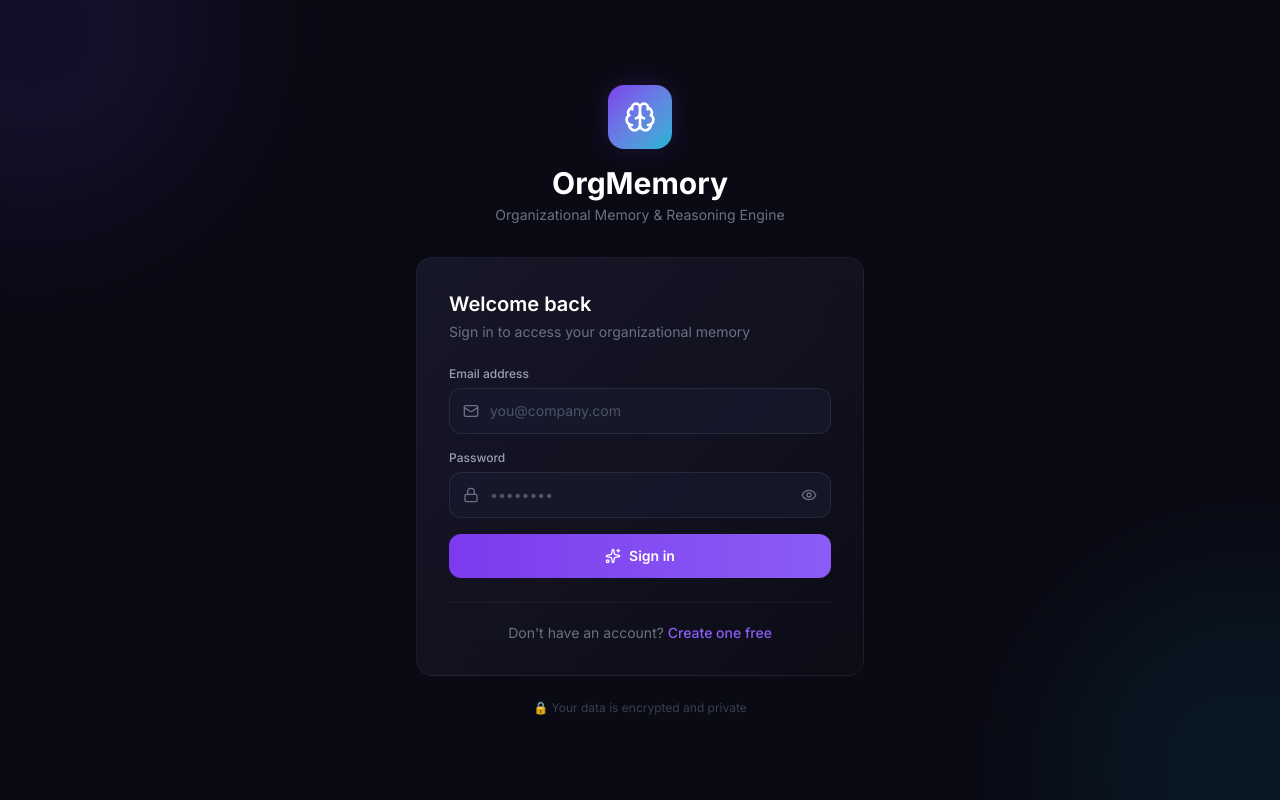
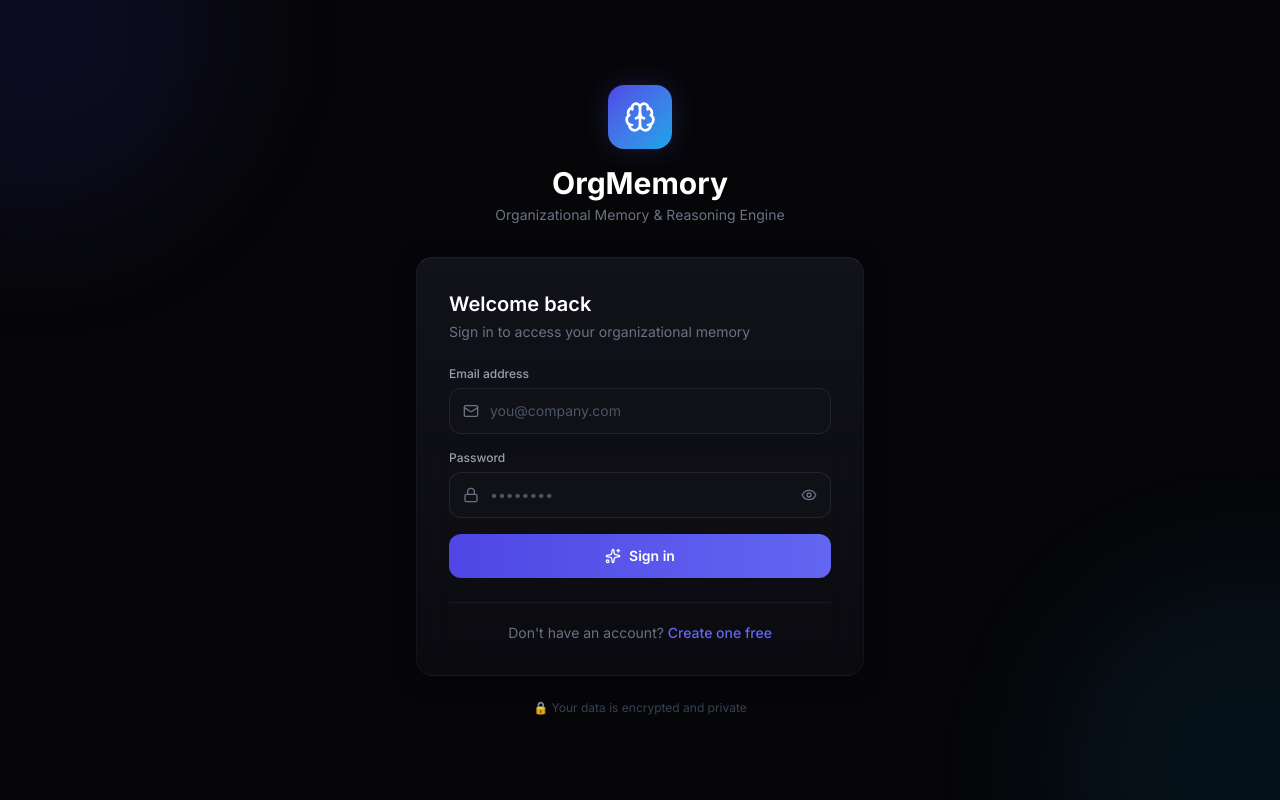
Before and after one commit to 2403031560033-art/SunHacks_P4, a React (Vite) app in the folder frontend/: page /login in a window 1280 px wide. Built offline with nearby package versions, Linux system fonts and the light colour scheme; no server answers.

Commit message:
Complete Enterprise Obsidian Glass UI/UX redesign

```diff
--- a/frontend/src/components/Topbar.jsx
+++ b/frontend/src/components/Topbar.jsx
@@ -37,7 +37,7 @@ export default function Topbar() {
             value={searchQuery}
             onChange={(e) => setSearchQuery(e.target.value)}
             placeholder="Search decisions, documents, or ask a question..."
-            className="w-full pl-10 pr-4 py-2.5 bg-dark-700/80 border border-white/5 rounded-xl text-sm text-gray-300 placeholder-gray-600 focus:outline-none focus:border-accent-purple/40 focus:ring-1 focus:ring-accent-purple/20 transition-all"
+            className="w-full pl-10 pr-4 py-2.5 bg-dark-700/40 border border-white/5 rounded-xl text-sm text-gray-200 placeholder-gray-500 focus:outline-none focus:border-accent-purple/40 focus:ring-1 focus:ring-accent-purple/20 transition-all interactive-element"
           />
         </div>
       </form>
--- a/frontend/src/index.css
+++ b/frontend/src/index.css
@@ -1,24 +1,28 @@
 @import "tailwindcss";
 
-/* ── Tailwind v4 Custom Theme ── */
+/* ── Tailwind v4 Custom Theme: Enterprise Obsidian Glass ── */
 @theme {
-  --color-dark-900: #0a0a14;
-  --color-dark-800: #0f0f1a;
-  --color-dark-700: #1a1a2e;
-  --color-dark-600: #252540;
-  --color-dark-500: #2d2d4a;
-  --color-dark-400: #3d3d5c;
+  /* Obsidian darks */
+  --color-dark-900: #060609;
+  --color-dark-800: #0a0a0f;
+  --color-dark-700: #12121a;
+  --color-dark-600: #1a1b26;
+  --color-dark-500: #24283b;
+  --color-dark-400: #414868;
 
-  --color-accent-purple: #7c3aed;
-  --color-accent-purple-light: #8b5cf6;
-  --color-accent-purple-glow: #7c3aed40;
-  --color-accent-teal: #06b6d4;
-  --color-accent-teal-light: #22d3ee;
+  /* Sophisticated Accents */
+  --color-accent-purple: #4f46e5; /* Indigo */
+  --color-accent-purple-light: #6366f1;
+  --color-accent-purple-glow: rgba(99, 102, 241, 0.4);
+  --color-accent-teal: #0ea5e9; /* Sky */
+  --color-accent-teal-light: #38bdf8;
   --color-accent-emerald: #10b981;
   --color-accent-amber: #f59e0b;
   --color-accent-rose: #f43f5e;
 
   --font-sans: 'Inter', ui-sans-serif, system-ui, sans-serif;
+
+  --ease-spring: cubic-bezier(0.175, 0.885, 0.32, 1.15);
 }
 
 /* ── Base Styles ── */
@@ -32,14 +36,16 @@ html {
   font-family: var(--font-sans);
   -webkit-font-smoothing: antialiased;
   -moz-osx-font-smoothing: grayscale;
+  background-color: var(--color-dark-900);
 }
 
 body {
   margin: 0;
   padding: 0;
-  background: var(--color-dark-900);
+  background: radial-gradient(100% 100% at 50% 0%, rgba(99, 102, 241, 0.08) 0%, var(--color-dark-900) 100%);
   color: #e2e8f0;
-  line-height: 1.7;
+  line-height: 1.6;
+  min-height: 100vh;
 }
 
 /* ── Scrollbar ── */
@@ -51,29 +57,43 @@ body {
   background: transparent;
 }
 ::-webkit-scrollbar-thumb {
-  background: #3d3d5c;
+  background: var(--color-dark-500);
   border-radius: 9999px;
 }
 ::-webkit-scrollbar-thumb:hover {
-  background: #7c3aed;
+  background: var(--color-accent-purple-light);
 }
 
-/* ── Glass Card ── */
+/* ── Premium Glass Card ── */
 .glass-card {
-  background: linear-gradient(135deg, rgba(26, 26, 46, 0.8), rgba(15, 15, 26, 0.6));
-  border: 1px solid rgba(255, 255, 255, 0.06);
-  backdrop-filter: blur(20px);
+  background: linear-gradient(180deg, rgba(26, 27, 38, 0.6) 0%, rgba(18, 18, 26, 0.4) 100%);
+  backdrop-filter: blur(24px);
+  -webkit-backdrop-filter: blur(24px);
+  border: 1px solid rgba(255, 255, 255, 0.04);
+  /* Top border light reflection */
+  border-top: 1px solid rgba(255, 255, 255, 0.08);
   border-radius: 16px;
-  transition: all 0.3s ease;
+  box-shadow: 0 4px 24px -4px rgba(0, 0, 0, 0.5), inset 0 1px 0 0 rgba(255, 255, 255, 0.02);
+  transition: transform 0.4s var(--ease-spring), box-shadow 0.4s ease, border-color 0.4s ease;
 }
+
 .glass-card:hover {
-  border-color: rgba(124, 58, 237, 0.3);
-  box-shadow: 0 8px 32px rgba(124, 58, 237, 0.08);
+  border-color: rgba(99, 102, 241, 0.15);
+  box-shadow: 0 12px 40px -8px rgba(0, 0, 0, 0.6), 0 0 24px -4px rgba(99, 102, 241, 0.12), inset 0 1px 0 0 rgba(255, 255, 255, 0.05);
+  transform: translateY(-2px);
+}
+
+/* Custom interactive non-card elements */
+.interactive-element {
+  transition: all 0.3s var(--ease-spring);
+}
+.interactive-element:hover {
+  transform: scale(1.02);
 }
 
 /* ── Gradient Text ── */
 .gradient-text {
-  background: linear-gradient(135deg, #8b5cf6, #06b6d4);
+  background: linear-gradient(135deg, #a5b4fc 0%, #6366f1 100%);
   -webkit-background-clip: text;
   -webkit-text-fill-color: transparent;
   background-clip: text;
@@ -81,8 +101,8 @@ body {
 
 /* ── Pulse animation ── */
 @keyframes pulse-glow {
-  0%, 100% { box-shadow: 0 0 20px rgba(124, 58, 237, 0.15); }
-  50% { box-shadow: 0 0 40px rgba(124, 58, 237, 0.3); }
+  0%, 100% { box-shadow: 0 0 20px rgba(99, 102, 241, 0.15); }
+  50% { box-shadow: 0 0 40px rgba(99, 102, 241, 0.35); }
 }
 .pulse-glow {
   animation: pulse-glow 3s ease-in-out infinite;
@@ -92,7 +112,7 @@ body {
 @keyframes fadeInUp {
   from {
     opacity: 0;
-    transform: translateY(16px);
+    transform: translateY(12px);
   }
   to {
     opacity: 1;
@@ -100,7 +120,7 @@ body {
   }
 }
 .fade-in-up {
-  animation: fadeInUp 0.5s ease-out forwards;
+  animation: fadeInUp 0.6s cubic-bezier(0.16, 1, 0.3, 1) forwards;
 }
 
 /* ── Typing animation ── */
@@ -114,15 +134,17 @@ body {
 .typing-dot:nth-child(2) { animation-delay: 0.2s; }
 .typing-dot:nth-child(3) { animation-delay: 0.4s; }
 
-/* ── React Flow overrides ── */
+/* ── React Flow overrides (Premium) ── */
 .react-flow__node {
   border-radius: 12px !important;
   font-family: var(--font-sans) !important;
+  box-shadow: 0 4px 12px rgba(0,0,0,0.5) !important;
 }
 .react-flow__edge-path {
-  stroke: #7c3aed !important;
+  stroke: #6366f1 !important;
   stroke-width: 2 !important;
+  filter: drop-shadow(0 0 3px rgba(99, 102, 241, 0.4));
 }
 .react-flow__background pattern line {
-  stroke: #1a1a2e !important;
+  stroke: #1a1b26 !important;
 }
--- a/frontend/src/pages/Dashboard.jsx
+++ b/frontend/src/pages/Dashboard.jsx
@@ -57,8 +57,8 @@ export default function Dashboard() {
       {/* Page Header */}
       <div className="flex items-center justify-between">
         <div>
-          <h1 className="text-2xl font-bold text-white">Dashboard</h1>
-          <p className="text-sm text-gray-500 mt-1">Organizational Memory & Reasoning Engine Overview</p>
+          <h1 className="text-3xl font-extrabold text-white tracking-tight">Dashboard</h1>
+          <p className="text-sm text-gray-400 mt-1 font-medium">Organizational Memory & Reasoning Engine</p>
         </div>
         <button
           onClick={() => navigate('/ask')}
@@ -69,8 +69,8 @@ export default function Dashboard() {
         </button>
       </div>
 
-      {/* Stats Grid */}
-      <div className="grid grid-cols-1 sm:grid-cols-2 lg:grid-cols-4 gap-4">
+      {/* Bento Grid: Overview Stats */}
+      <div className="grid grid-cols-2 lg:grid-cols-4 gap-4">
         <StatsCard icon={FileText} label="Documents" value={stats.documents || 0} color="purple" trend={stats.documents > 0 ? 'Active' : null} />
         <StatsCard icon={ClipboardList} label="Decisions" value={stats.decisions || 0} color="teal" trend={stats.decisions > 0 ? `${stats.graph_edges || 0} relationships` : null} />
         <StatsCard icon={Users} label="Participants" value={stats.participants || 0} color="emerald" />
@@ -79,15 +79,15 @@ export default function Dashboard() {
 
       {/* Main Content Grid */}
       <div className="grid grid-cols-1 lg:grid-cols-3 gap-6">
-        {/* Upload Section */}
-        <div className="lg:col-span-2 glass-card p-6">
-          <div className="flex items-center gap-3 mb-4">
-            <div className="w-9 h-9 rounded-xl bg-accent-purple/15 flex items-center justify-center">
-              <Upload className="w-4 h-4 text-accent-purple-light" />
+        {/* Upload Section (Bento Large Block) */}
+        <div className="lg:col-span-2 glass-card p-8 interactive-element">
+          <div className="flex items-center gap-3 mb-6">
+            <div className="w-10 h-10 rounded-xl bg-gradient-to-br from-accent-purple/20 to-transparent flex items-center justify-center border border-accent-purple/10">
+              <Upload className="w-5 h-5 text-accent-purple-light" />
             </div>
             <div>
-              <h2 className="text-base font-semibold text-white">Ingest Data</h2>
-              <p className="text-xs text-gray-500">Upload Slack conversations, emails, or meeting notes</p>
+              <h2 className="text-lg font-bold text-white tracking-tight">Ingest Intelligence</h2>
+              <p className="text-xs text-gray-400 font-medium">Upload Slack JSONs, emails, or strategic meeting notes.</p>
             </div>
           </div>
           <FileUpload onUploadComplete={fetchData} />
```
